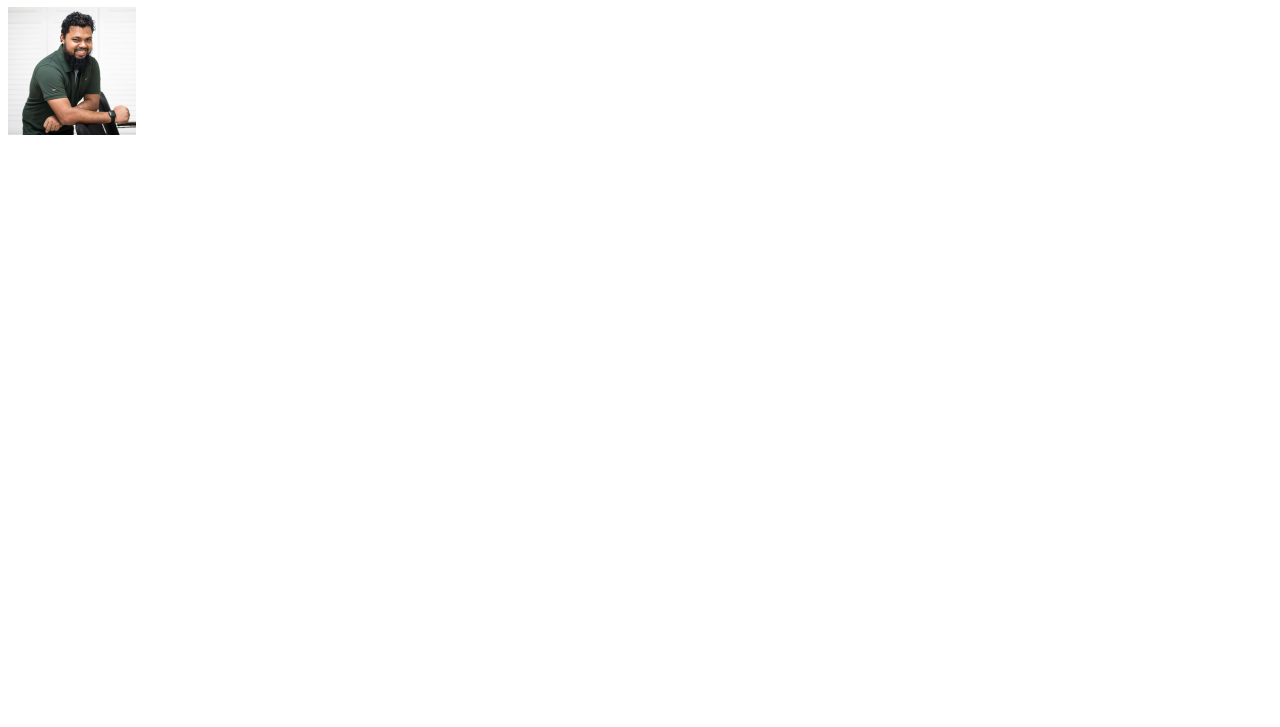
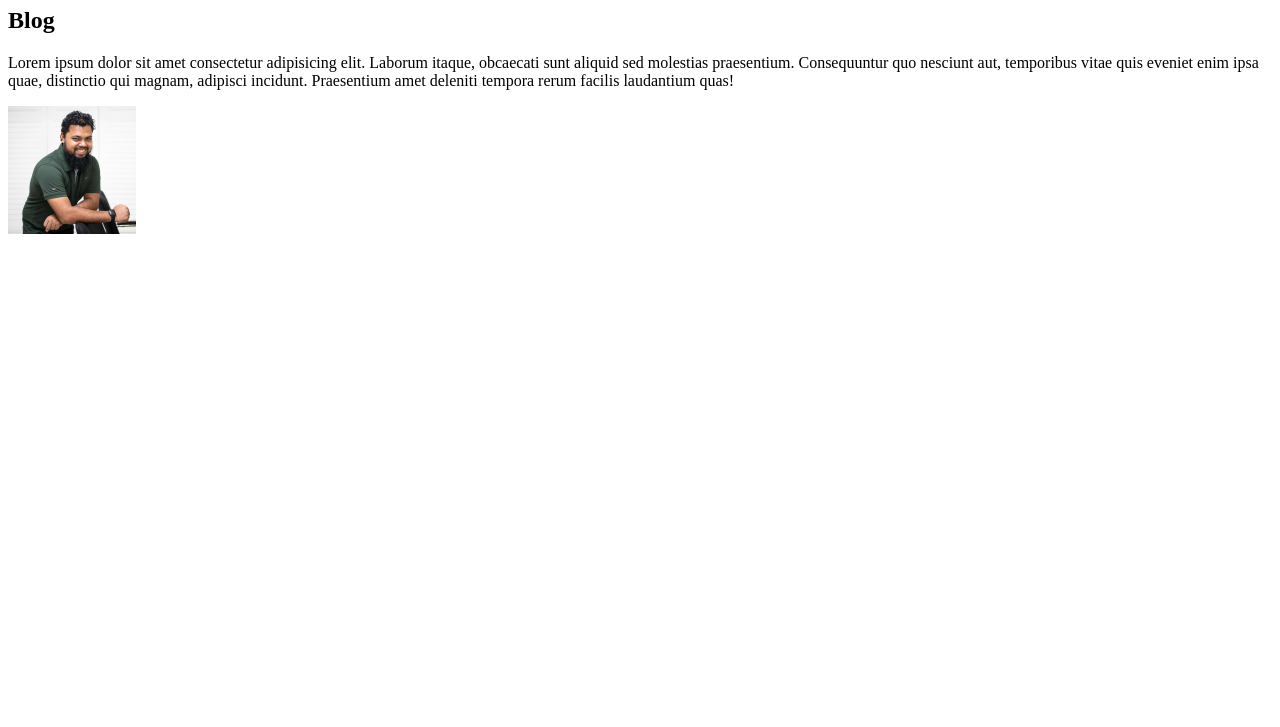
Before and after one commit to aliulazim/lwsserver, a website: page index.html in a window 1280 px wide. Shown: the part 73-800 px from the top of the page. Drawn offline with Linux system fonts and the light colour scheme.

Commit message:
add blog

```diff
--- a/index.html
+++ b/index.html
@@ -8,6 +8,10 @@
 </head>
 <body>
     <h1>Headline cheange !!!!</h1>
+    <div>
+        <h2>Blog</h2>
+        <p>Lorem ipsum dolor sit amet consectetur adipisicing elit. Laborum itaque, obcaecati sunt aliquid sed molestias praesentium. Consequuntur quo nesciunt aut, temporibus vitae quis eveniet enim ipsa quae, distinctio qui magnam, adipisci incidunt. Praesentium amet deleniti tempora rerum facilis laudantium quas!</p>
+    </div>
     <img src="128.png" alt="">
 </body>
 </html>
```
